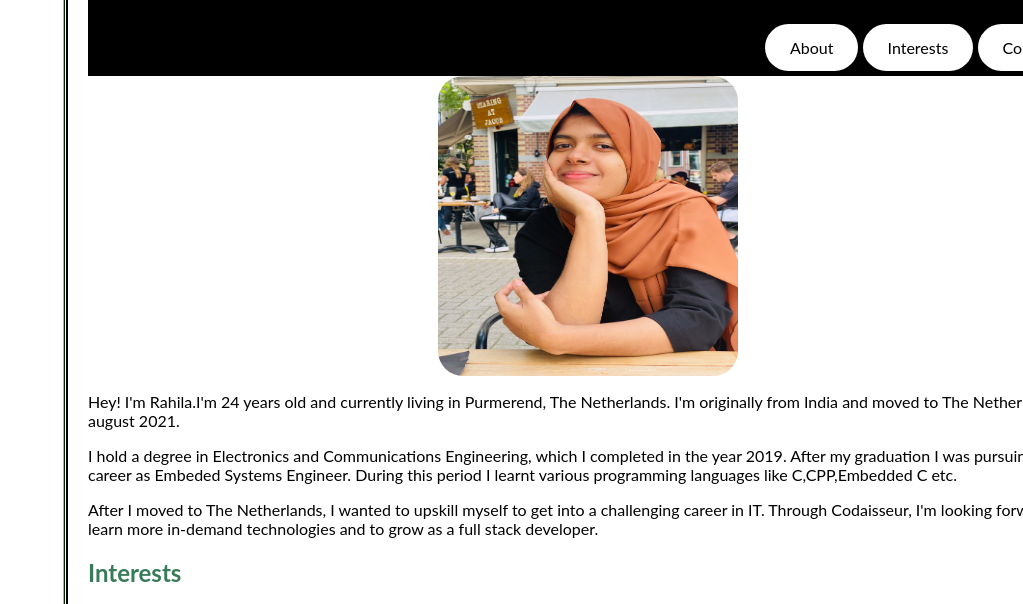
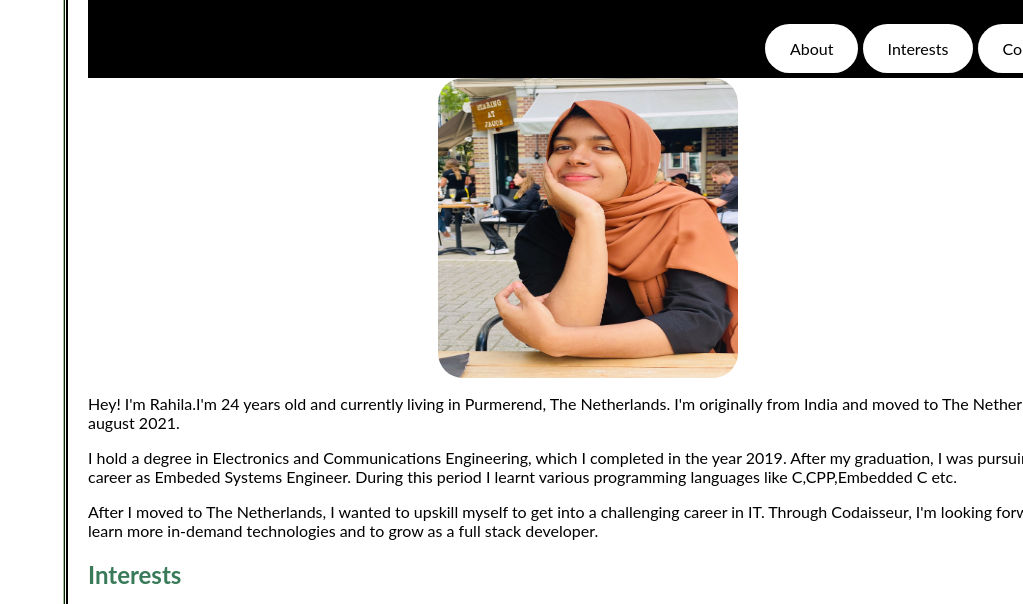
Before and after one commit to Rahilaam/my-website, a plain HTML site: page index.html in a window 1280 px wide. Shown: the part 162-766 px from the top of the page, without its empty margins (257-1280 px from the left). Drawn offline with Linux system fonts and the light colour scheme.

Commit message:
Changing text

```diff
--- a/index.html
+++ b/index.html
@@ -19,7 +19,7 @@
         <div id="About-me" class="About-me">
             <img src="images/my_picture.jpg" alt="My picture was here"/>
             <p>Hey! I'm Rahila.I'm 24 years old and currently living in Purmerend, The Netherlands. I'm originally from India and moved to The Netherlands in august 2021.</p>
-            <p>I hold a degree in Electronics and Communications Engineering, which I completed in the year 2019. After my graduation I was pursuing my career as Embeded Systems Engineer. During this period I learnt various programming languages like C,CPP,Embedded C etc. </p>
+            <p>I hold a degree in Electronics and Communications Engineering, which I completed in the year 2019. After my graduation, I was pursuing my career as Embeded Systems Engineer. During this period I learnt various programming languages like C,CPP,Embedded C etc. </p>
             <p>After I moved to The Netherlands, I wanted to upskill myself to get into a challenging career in IT. Through Codaisseur, I'm looking forward to learn more in-demand technologies and to grow as a full stack developer. </p>
         </div>
 
--- a/styles/styles.css
+++ b/styles/styles.css
@@ -8,7 +8,7 @@ body{
    padding:0 20px 20px 20px;
    border-style: double;
    outline: auto;
-   outline-color: rgba(32, 82, 12, 0.404);
+   outline-color: rgba(33, 82, 12, 0.404);
 }
 
 /*nav{
@@ -50,7 +50,7 @@ a:link,a:visited{
     text-decoration:none;
     color: black;
     background-color: white;
-    padding:14px 25px;
+    padding:15px 25px;
     text-align: center;
     display: inline-block;
     border-radius: 25px;
```
